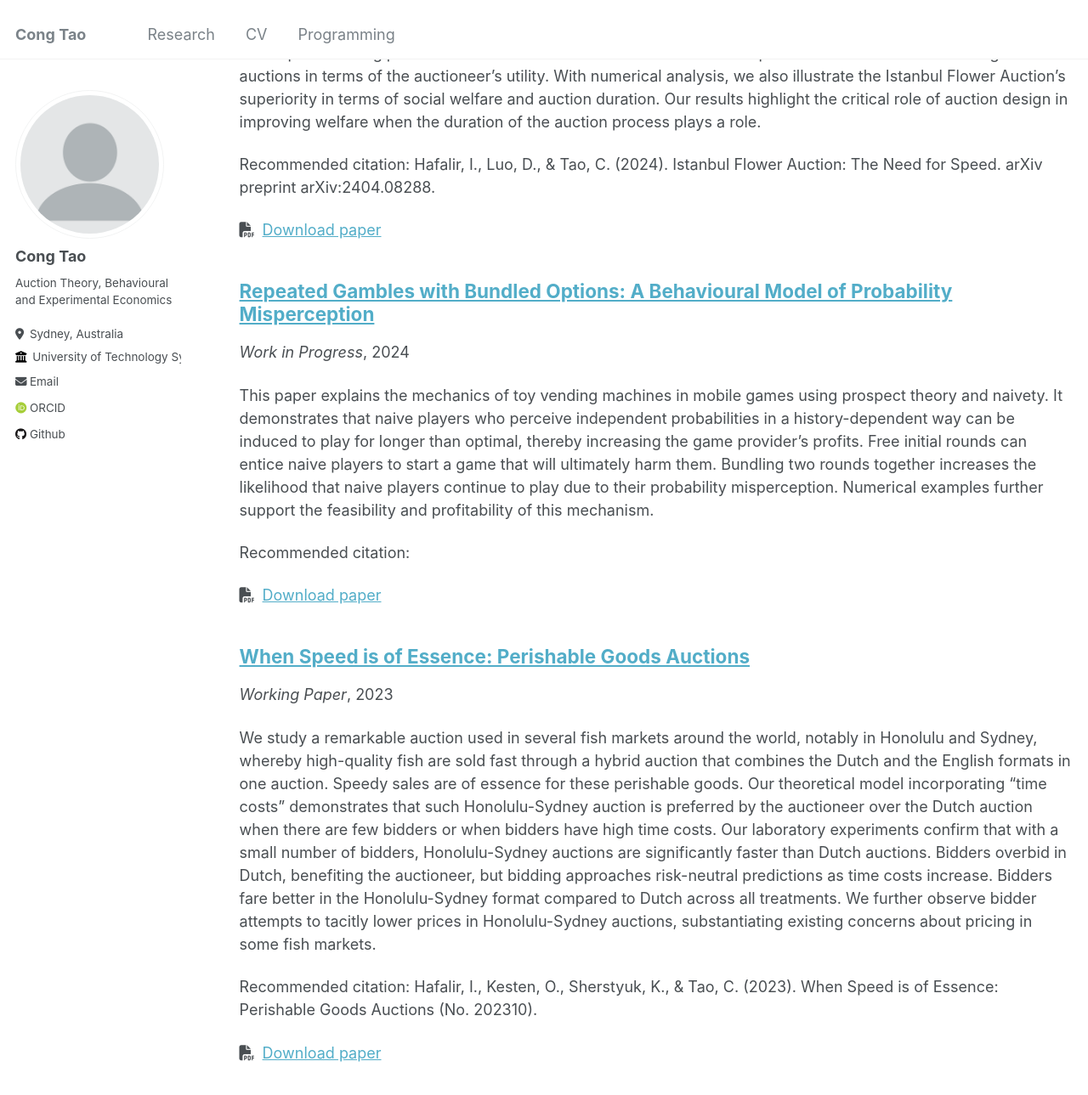
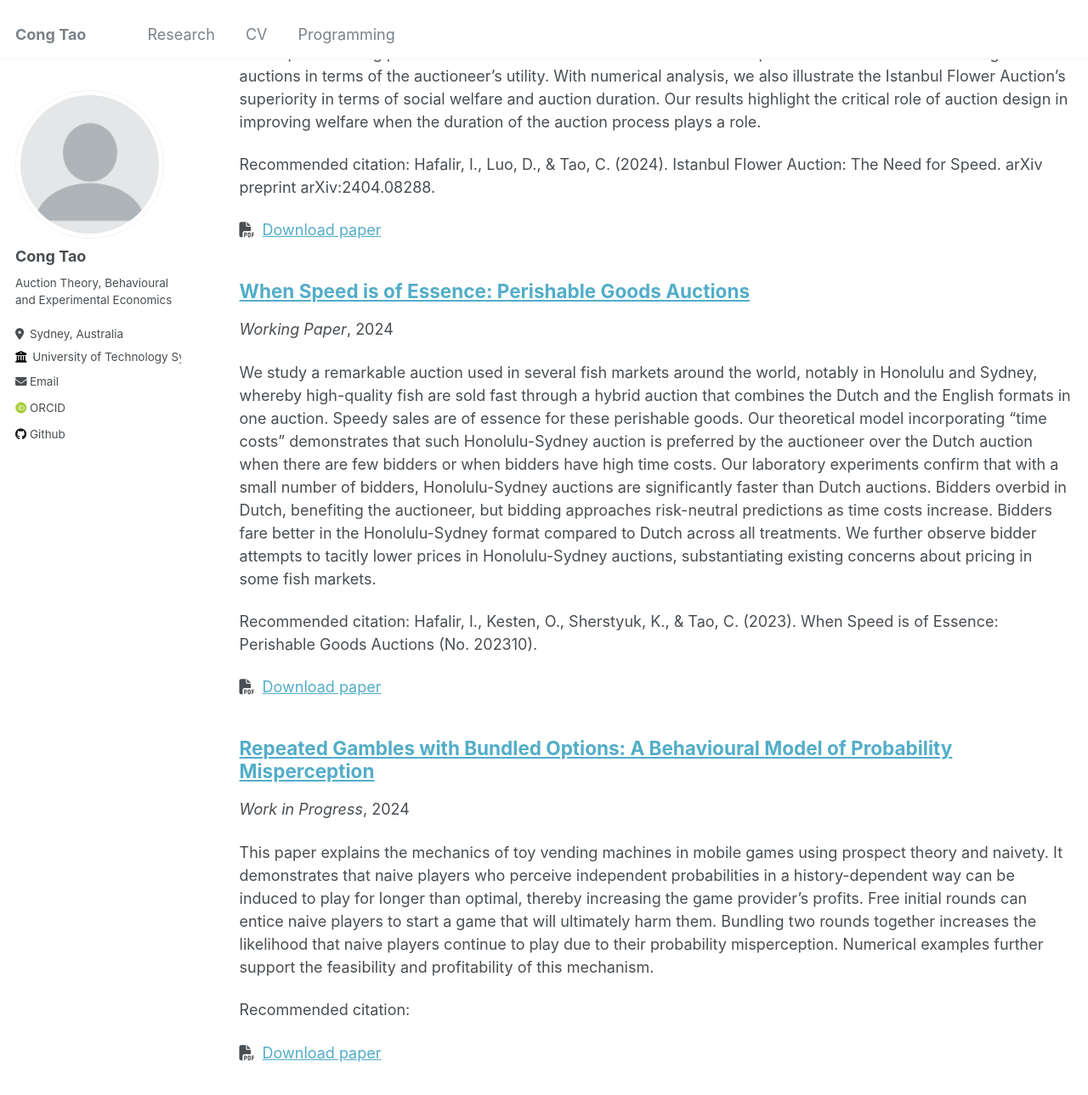
Before and after one commit to Misaka-19090/Misaka-19090.github.io, a Jekyll site: the page built from _pages/publications.md, in a window 1280 px wide and 1400 px high, scrolled down 307 px. Shown: the top 1289 px of the window at 85% size. Built offline with Jekyll 4.4.1, drawn with Linux system fonts in a browser that asks for light colours; some web fonts are replaced.

Commit message:
update paper dates

```diff
--- a/_publications/Fish_Auction.md
+++ b/_publications/Fish_Auction.md
@@ -3,7 +3,7 @@ title: "When Speed is of Essence: Perishable Goods Auctions"
 collection: publications
 permalink: /publications/Fish_Auction
 excerpt: "We study a remarkable  auction used in several fish markets around the world, notably in Honolulu and Sydney, whereby high-quality fish are sold fast through a hybrid auction that combines the Dutch and the English formats in one auction. Speedy sales are of essence for these perishable goods. Our theoretical model incorporating &ldquo;time costs&rdquo; demonstrates that such Honolulu-Sydney auction is preferred by the auctioneer over the Dutch auction when there are few bidders or when bidders have high time costs. Our laboratory experiments confirm that with a small number of bidders, Honolulu-Sydney auctions are significantly faster than Dutch auctions. Bidders overbid in Dutch, benefiting the auctioneer, but bidding approaches risk-neutral predictions as time costs increase. Bidders fare better in the Honolulu-Sydney format compared to Dutch across all treatments. We further observe  bidder attempts to tacitly lower prices in Honolulu-Sydney auctions, substantiating existing concerns about pricing in some fish markets."
-date: 2023-12-31
+date: 2024-10-01
 venue: "Working Paper"
 paperurl: "https://misaka-19090.github.io/files/Fish_Auction.pdf"
 citation: "Hafalir, I., Kesten, O., Sherstyuk, K., & Tao, C. (2023). When Speed is of Essence: Perishable Goods Auctions (No. 202310)."
```
Also changed, not shown: _publications/Flower_Auction.md (+1 -1 lines).
